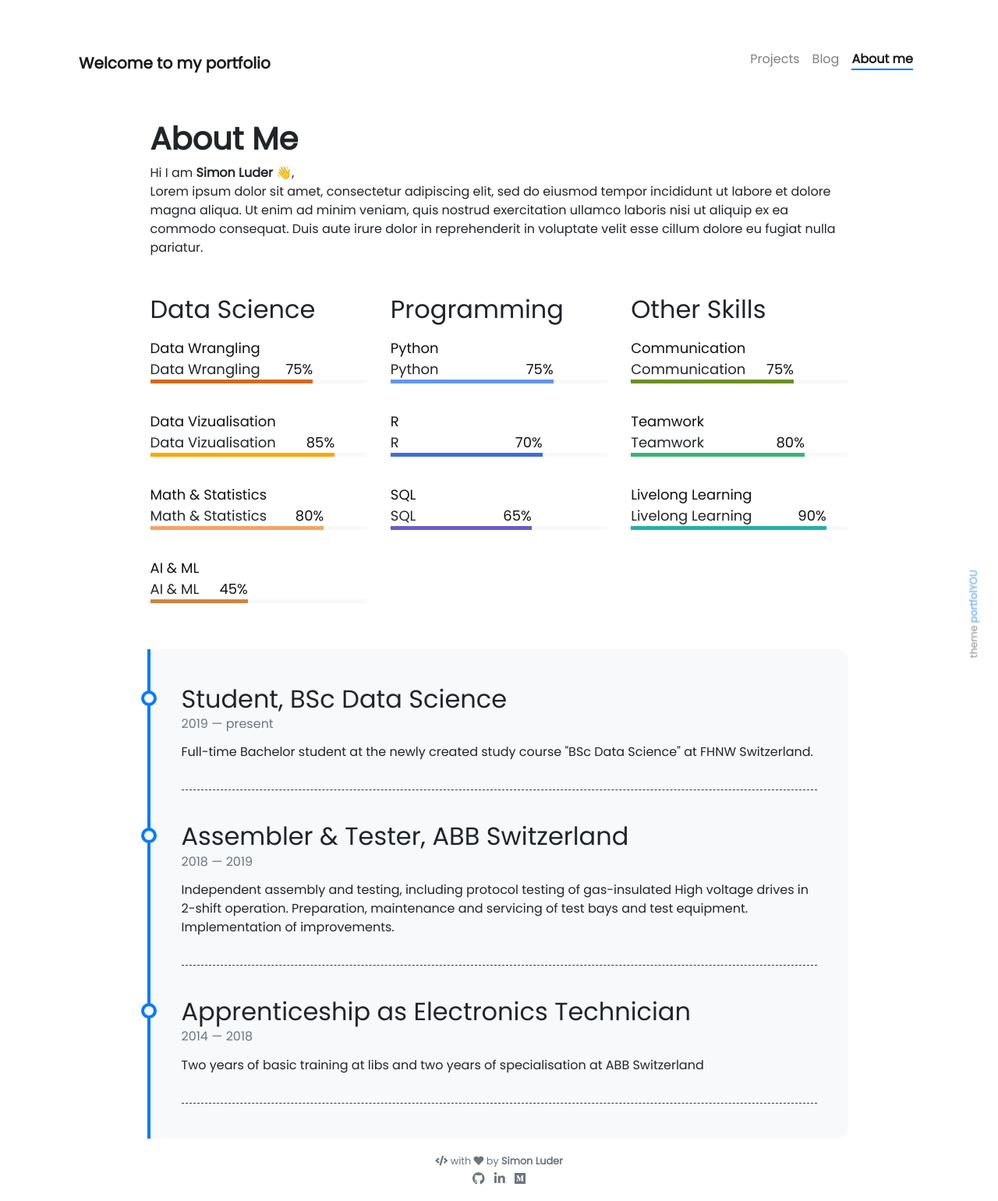
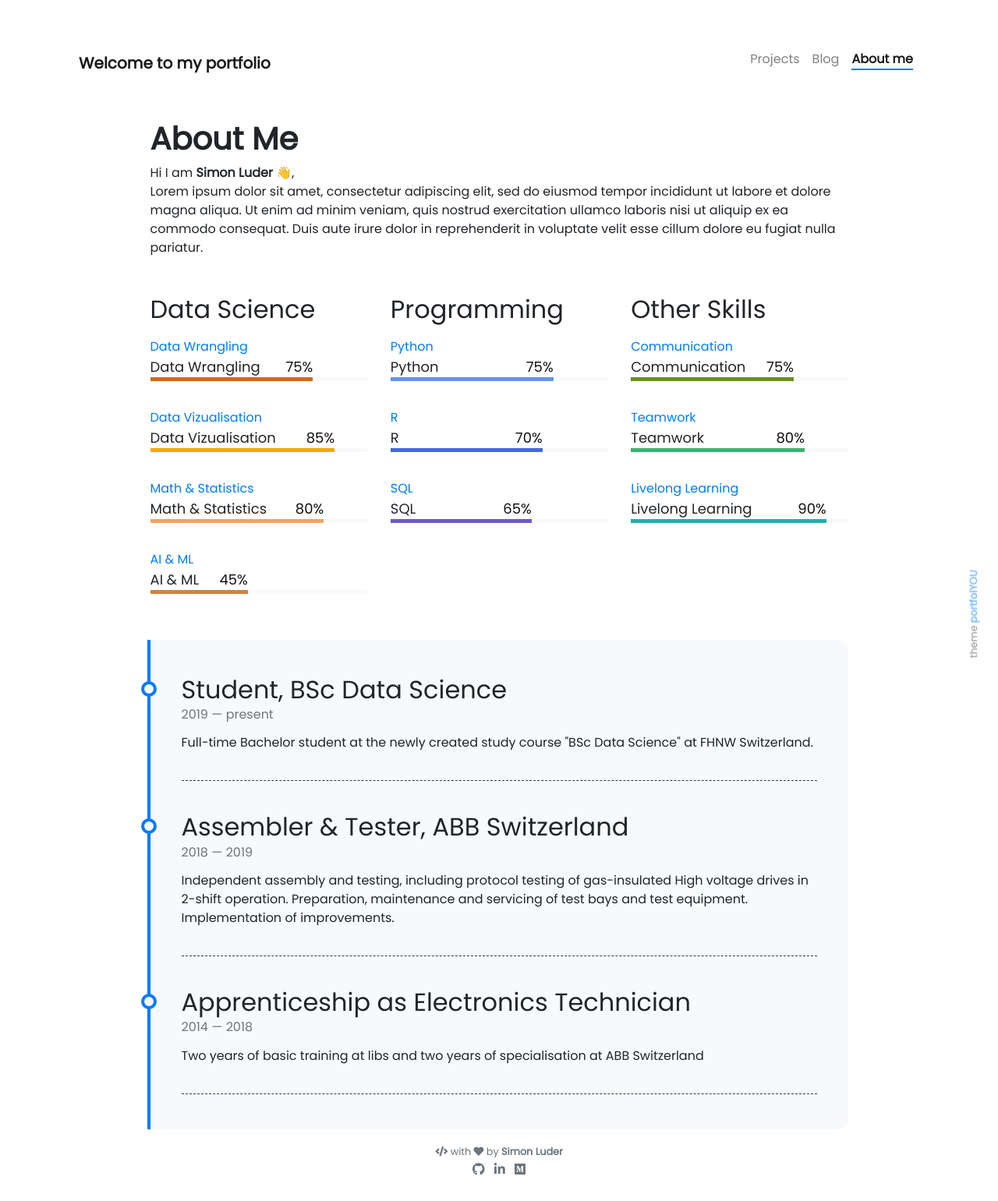
Before and after one commit to SimonLuder/simonluder.github.io, a Jekyll site: the page built from pages/about.md, in a window 1280 px wide. Shown: the whole page at 78% size. Built offline with Jekyll 4.4.1, drawn with Linux system fonts in a browser that asks for light colours; nearby versions of some CDN libraries; emoji names are drawn with the system emoji font.

Commit message:
Update _skills.scss

```diff
--- a/_sass/_skills.scss
+++ b/_sass/_skills.scss
@@ -16,12 +16,6 @@
     position: absolute;
     background: $light;
     bottom: 0;
-  }
-
-  > a {
-    margin: 0;
-    font-size: 18px;
-    color: #101010;
   }
 
 }
```
